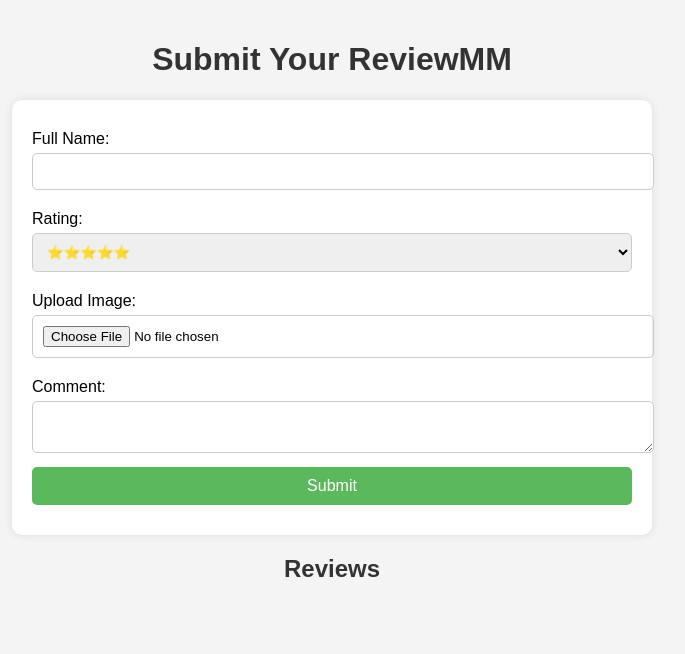
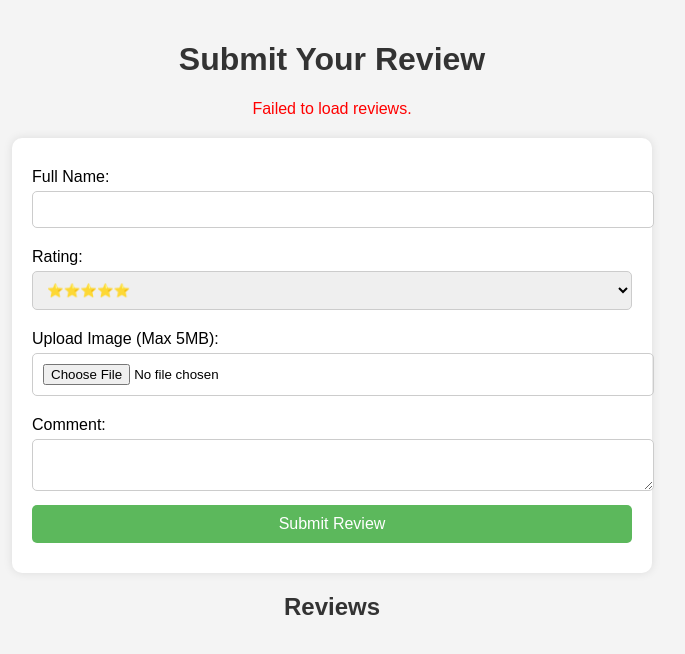
Before and after one commit to omransoliman/my-portfolio-PV, a Python web app: template templates/reviews.html in a window 1280 px wide. Shown: the top 654 px of the page, without its empty margins (308-993 px from the left). Run offline with Jinja, Linux system fonts and the light colour scheme; the template is opened without the code that fills it, so the values that code supplies are empty.

Commit message:
Update reviews.html

```diff
--- a/templates/reviews.html
+++ b/templates/reviews.html
@@ -60,6 +60,7 @@
             height: 60px;
             border-radius: 50%;
             margin-right: 20px;
+            object-fit: cover;
         }
         .review .details {
             display: flex;
@@ -69,13 +70,20 @@
             color: gold;
             margin-bottom: 10px;
         }
+        #error-message {
+            color: red;
+            text-align: center;
+            margin-bottom: 10px;
+        }
     </style>
 </head>
 <body>
-    <h1>Submit Your ReviewMM</h1>
+    <h1>Submit Your Review</h1>
+    <div id="error-message"></div>
     <form id="reviewForm" enctype="multipart/form-data">
         <label for="name">Full Name:</label>
-        <input type="text" id="name" name="name" required>
+        <input type="text" id="name" name="name" required maxlength="50">
+
         <label for="rating">Rating:</label>
         <select id="rating" name="rating" required>
             <option value="5">⭐⭐⭐⭐⭐</option>
@@ -84,40 +92,54 @@
             <option value="2">⭐⭐</option>
             <option value="1">⭐</option>
         </select>
-        <label for="image">Upload Image:</label>
+
+        <label for="image">Upload Image (Max 5MB):</label>
         <input type="file" id="image" name="image" accept="image/*" required>
+
         <label for="comment">Comment:</label>
-        <textarea id="comment" name="comment" required></textarea>
-        <button type="submit">Submit</button>
+        <textarea id="comment" name="comment" required maxlength="500"></textarea>
+
+        <button type="submit">Submit Review</button>
     </form>
+
     <h2>Reviews</h2>
     <div id="reviews"></div>
+
     <script>
         const sheetId = '1UF8AcIp2Qxp7LahFXfiTyiuRHO0zeInfEdbIKJxXd8s';
         const apiKey = 'AIzaSyCTji2mtT9IKBlnN46tDfqz87gojMLBLzQ';
         const sheetUrl = `https://sheets.googleapis.com/v4/spreadsheets/${sheetId}/values/Sheet1:append?valueInputOption=USER_ENTERED&key=${apiKey}`;
 
+        const errorMessageEl = document.getElementById('error-message');
+
         document.getElementById('reviewForm').addEventListener('submit', function(event) {
             event.preventDefault();
+            errorMessageEl.textContent = '';
 
-            const name = document.getElementById('name').value;
+            const name = document.getElementById('name').value.trim();
             const rating = document.getElementById('rating').value;
-            const comment = document.getElementById('comment').value;
+            const comment = document.getElementById('comment').value.trim();
             const imageFile = document.getElementById('image').files[0];
+
+            if (!name || !comment) {
+                errorMessageEl.textContent = 'Please fill in all fields.';
+                return;
+            }
+
+            if (imageFile.size > 5 * 1024 * 1024) {
+                errorMessageEl.textContent = 'Image must be less than 5MB.';
+                return;
+            }
 
             const reader = new FileReader();
             reader.onload = function(e) {
                 const imageUrl = e.target.result;
                 const date = new Date().toLocaleDateString();
-                console.log('Form data:', { date, name, rating, comment, imageUrl });
 
                 const data = {
                     values: [[date, name, rating, comment, imageUrl]]
                 };
 
-                console.log('Data to be sent:', data);
-
-                // Append review to Google Sheet
                 fetch(sheetUrl, {
                     method: 'POST',
                     headers: {
@@ -125,17 +147,20 @@
                     },
                     body: JSON.stringify(data)
                 })
-                .then(response => response.json())
+                .then(response => {
+                    if (!response.ok) {
+                        throw new Error('Network response was not ok');
+                    }
+                    return response.json();
+                })
                 .then(data => {
-                    console.log('Success:', data);
-                    // Display the new review
                     displayReview(date, name, rating, comment, imageUrl);
+                    document.getElementById('reviewForm').reset();
                 })
                 .catch(error => {
                     console.error('Error:', error);
+                    errorMessageEl.textContent = 'Failed to submit review. Please try again.';
                 });
-
-                document.getElementById('reviewForm').reset();
             }
             reader.readAsDataURL(imageFile);
         });
@@ -153,23 +178,31 @@
                 <p><strong>Date:</strong> ${date}</p>
                 <p>${comment}</p>
             `;
-            reviewsContainer.appendChild(reviewElement);
+            reviewsContainer.insertBefore(reviewElement, reviewsContainer.firstChild);
         }
 
-        // Fetch existing reviews from Google Sheets
+        function fetchReviews() {
             fetch(`https://sheets.googleapis.com/v4/spreadsheets/${sheetId}/values/Sheet1?key=${apiKey}`)
-            .then(response => response.json())
+                .then(response => {
+                    if (!response.ok) {
+                        throw new Error('Network response was not ok');
+                    }
+                    return response.json();
+                })
                 .then(data => {
-                console.log('Fetched reviews:', data);
-                const reviews = data.values;
-                reviews.forEach(review => {
+                    const reviews = data.values ? data.values.slice(1) : [];
+                    reviews.reverse().forEach(review => {
                         const [date, name, rating, comment, imageUrl] = review;
                         displayReview(date, name, rating, comment, imageUrl);
                     });
                 })
                 .catch(error => {
-                console.error('Error:', error);
+                    console.error('Error fetching reviews:', error);
+                    errorMessageEl.textContent = 'Failed to load reviews.';
                 });
+        }
+
+        fetchReviews();
     </script>
 </body>
 </html>
```
Lines whose indentation alone changed are shown as unchanged.
